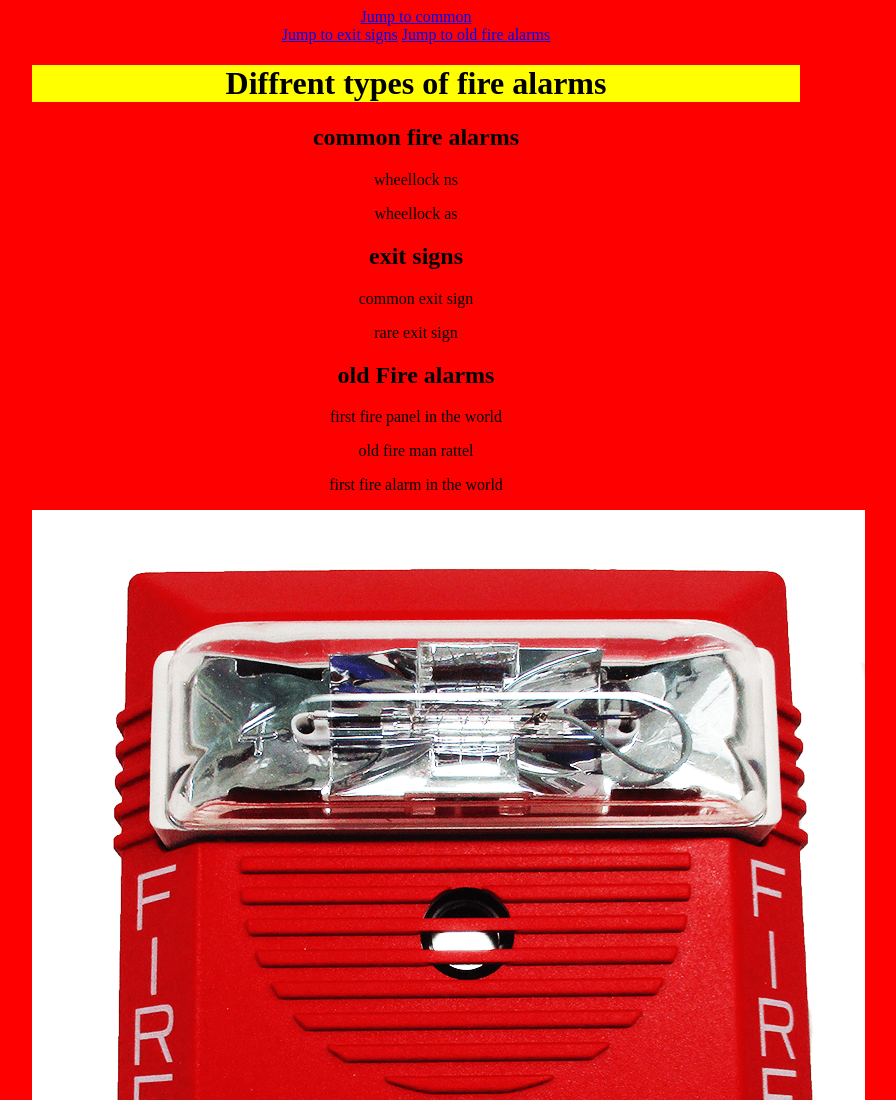
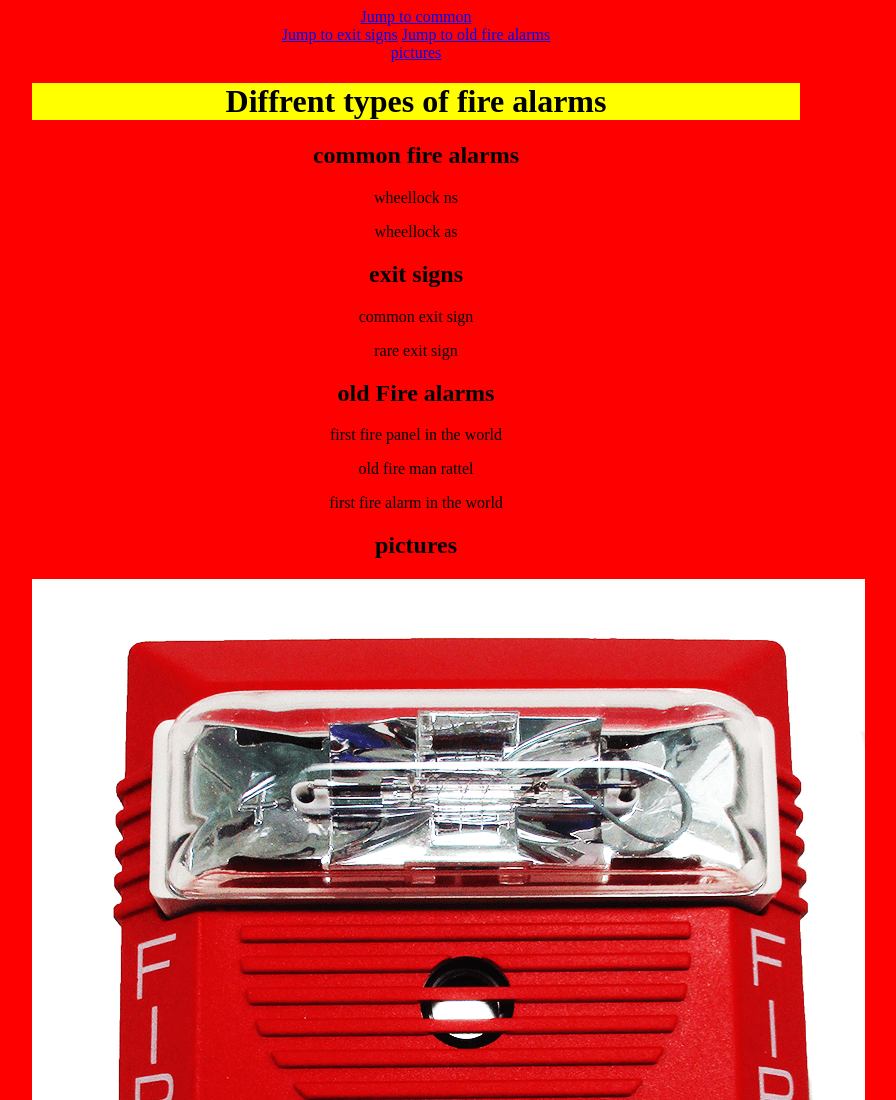
Before and after one commit to liamness790/fire.alarms.are.so.cool, a plain HTML site: page index.html in a window 1280 px wide. Shown: the top 1100 px of the page, without its empty margins (224-1120 px from the left). Drawn offline with Linux system fonts and the light colour scheme.

Commit message:
update 2
index update

```diff
--- a/index.html
+++ b/index.html
@@ -1,17 +1,18 @@
 <!DOCTYPE html>
 <html>
+
 <head>
     <a href="#common fire alarms">Jump to common</a><br>
     <a href="#exit signs">Jump to exit signs</a>
     <a href="#old fire alarms">Jump to old fire alarms</a> <br>
-
+    <a href="#picture section">pictures</a>
 
     <title>Fire alarms</title>
     <link rel="stylesheet" type="text/css" href="stylesheet.css">
 </head>
 
 <body>
-        <div id = "header">
+    <div id="header">
         <h1>Diffrent types of fire alarms</h1>
     </div>
 </body>
@@ -25,6 +26,7 @@
 <p>first fire panel in the world</p>
 <p>old fire man rattel</p>
 <p>first fire alarm in the world</p>
+<h2 id="picture section">pictures</h2>
 <img src="images\NS-24MCW-FR.png">
 <p>wheellock ns</p>
 <img src="images\wheellock as.jpg" alt="">
@@ -40,4 +42,5 @@
 <img src="images\common exit signs.jpg" alt="">
 <p>common exit sign</p> <img src="images\gentex commander 3.jpg" alt="">
 <p>gentex commander 3</p>
+
 </html>
```
Lines whose indentation alone changed are shown as unchanged.
